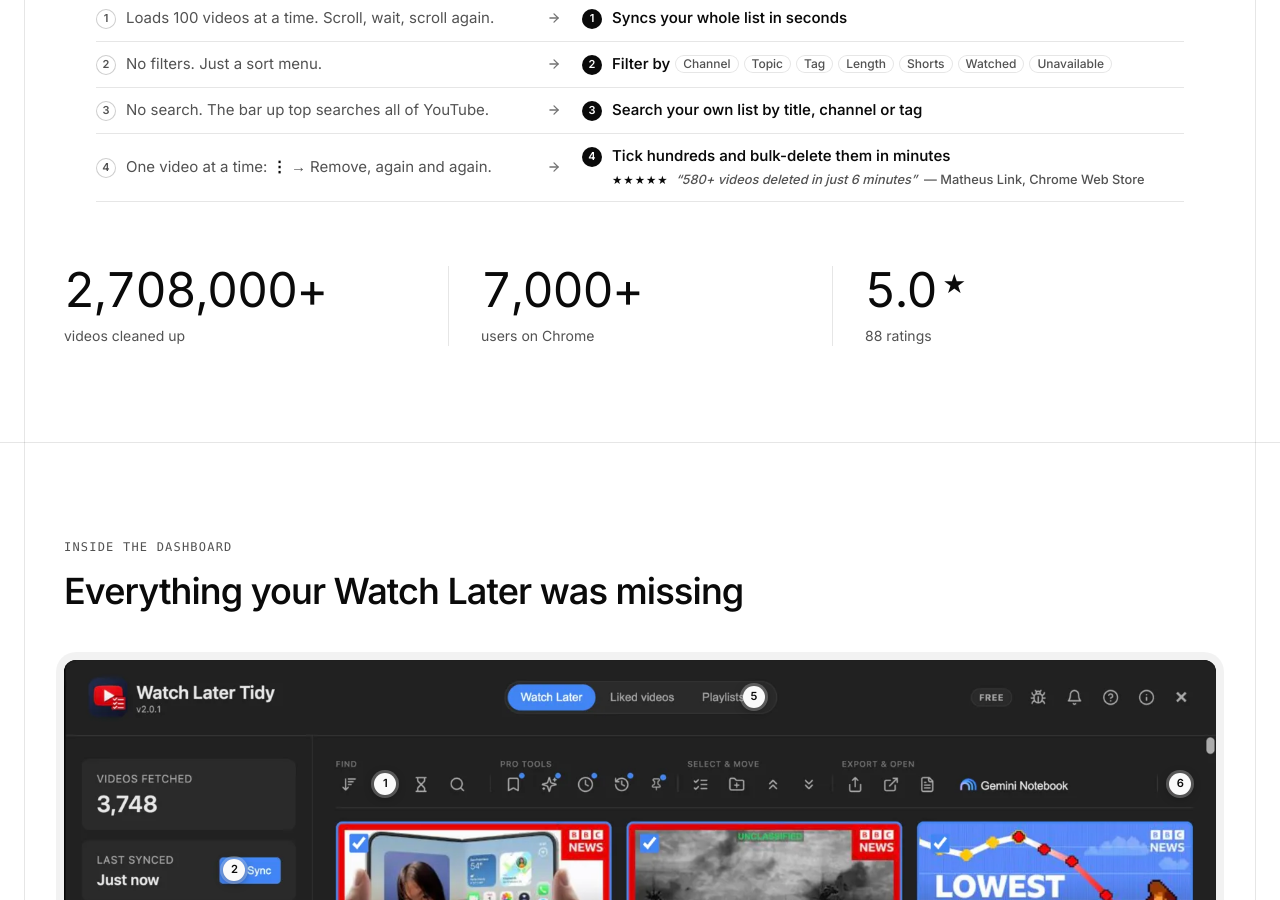
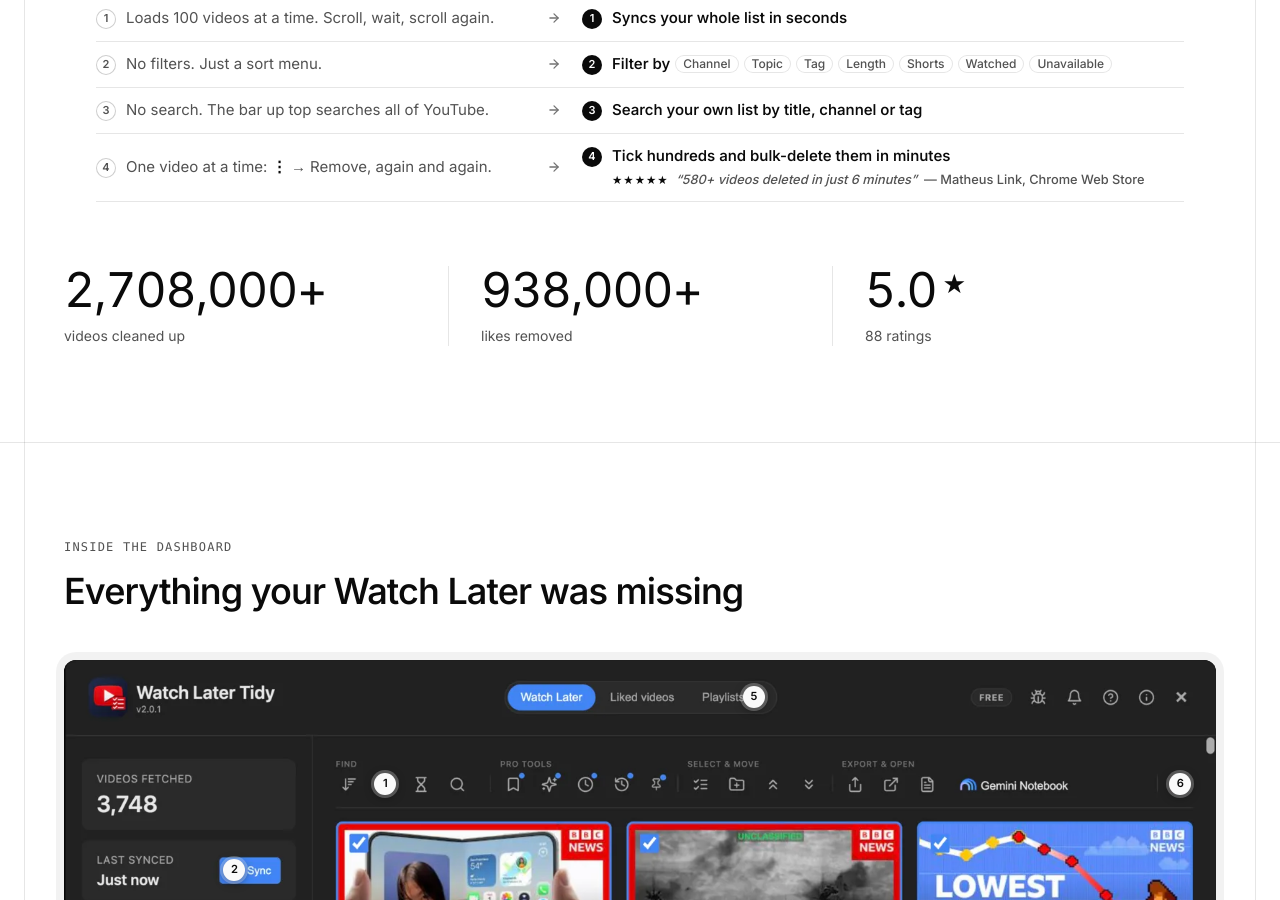
Before and after one commit to dominic-lam/tidywl-site, a Jekyll site: the page built from index.html, in a window 1280 px wide and 900 px high, scrolled down 868 px. Built offline with Jekyll 4.4.1, drawn with Linux system fonts in a browser that asks for light colours.

Commit message:
Pricing page opens on yearly, matching the extension's card (the yearly-first test); the hero drops the store's inflated user count for likes removed
Co-Authored-By: Claude Opus 5.5 <noreply@anthropic.com>
Claude-Session: https://claude.ai/code/session_01LiAXDrr3Uf1GaczK9rY329

```diff
--- a/index.html
+++ b/index.html
@@ -364,10 +364,10 @@ last_modified_at: 2026-10-24
         <span class="hero-stat-num"><span id="videos-cleaned">{{ site.data.usage.deletedTotal }}</span>+</span>
         <span class="hero-stat-label">videos cleaned up</span>
       </div>
-      <a class="hero-stat" href="https://chromewebstore.google.com/detail/fkelmapobieliokjcmnilmjllacmbfjo" target="_blank" rel="noopener">
-        <span class="hero-stat-num">{{ site.data.cws-rating.userCount }}+</span>
-        <span class="hero-stat-label">users on Chrome</span>
-      </a>
+      <div class="hero-stat">
+        <span class="hero-stat-num">{{ site.data.usage.unlikedTotal }}+</span>
+        <span class="hero-stat-label">likes removed</span>
+      </div>
       <a class="hero-stat" href="https://chromewebstore.google.com/detail/fkelmapobieliokjcmnilmjllacmbfjo" target="_blank" rel="noopener" aria-label="Rated {{ site.data.cws-rating.ratingValue }} out of 5 from {{ site.data.cws-rating.reviewCount }} ratings on the Chrome Web Store">
         <span class="hero-stat-num">{{ site.data.cws-rating.ratingValue }}<span class="hero-stat-star" aria-hidden="true">★</span></span>
         <span class="hero-stat-label">{{ site.data.cws-rating.reviewCount }} ratings</span>
```
Also changed, not shown: CLAUDE.md (+1 -1 lines), pricing/index.html (+6 -4 lines).
